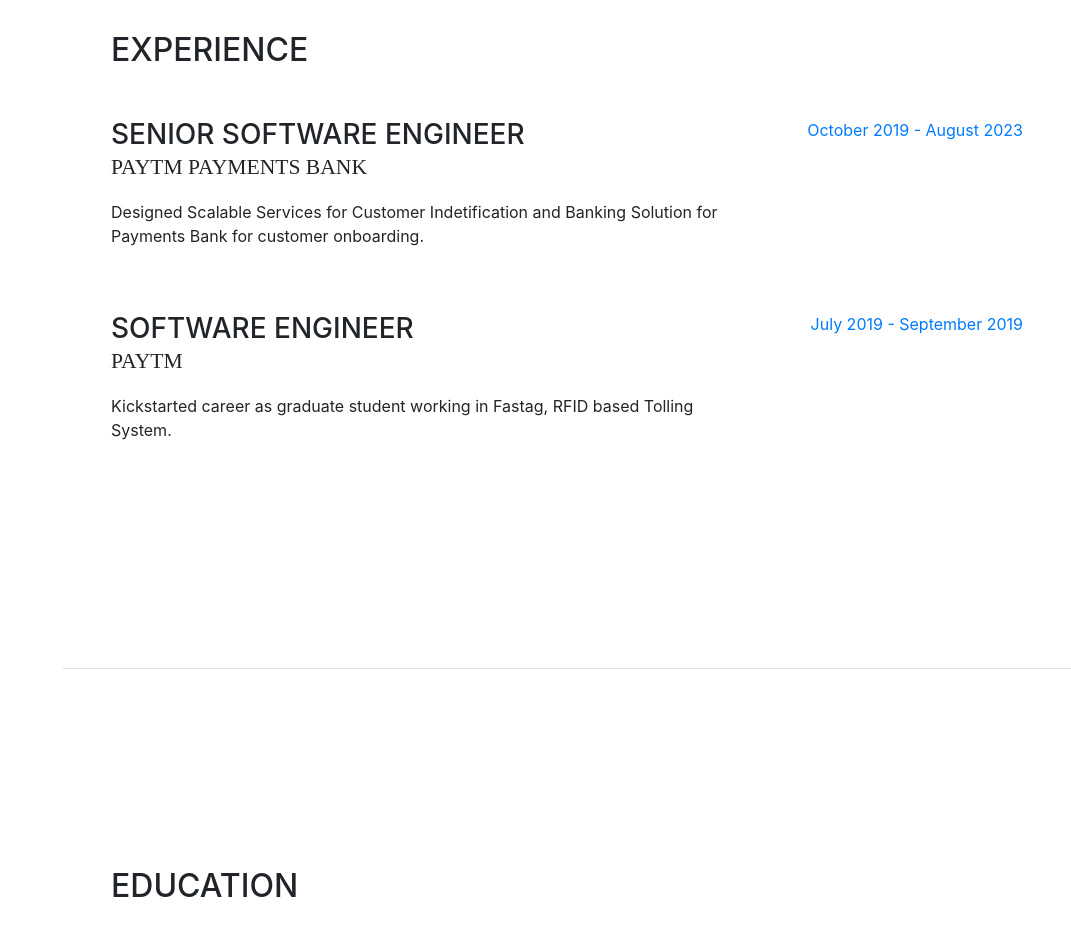
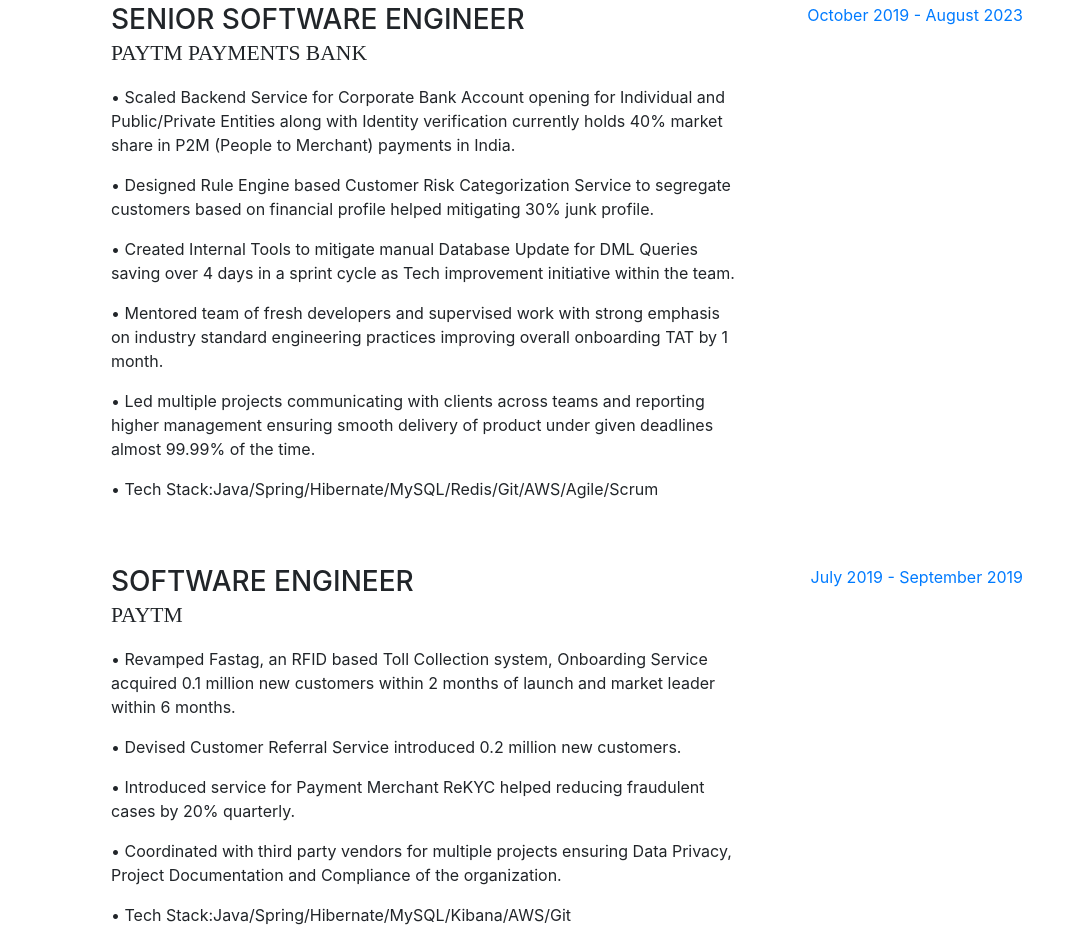
Before and after one commit to rahulgyawali/portfolio, a website with bundled scripts: page index.html in a window 1280 px wide. Shown: the part 931-1882 px from the top of the page, without its empty margins (209-1280 px from the left). Built offline with nearby package versions, Linux system fonts and the light colour scheme; a web font is replaced by a local one.

Commit message:
added experience details

```diff
--- a/index.html
+++ b/index.html
@@ -119,7 +119,13 @@
             <div class="resume-content mr-auto">
               <h3 class="mb-0">Senior Software Engineer</h3>
               <div class="subheading mb-3">Paytm Payments Bank</div>
-              <p>Designed Scalable Services for Customer Indetification and Banking Solution for Payments Bank for customer onboarding.</p>
+              <p>• Scaled Backend Service for Corporate Bank Account opening for Individual and Public/Private Entities along
+                with Identity verification currently holds 40% market share in P2M (People to Merchant) payments in India.</p>
+              <p>• Designed Rule Engine based Customer Risk Categorization Service to segregate customers based on financial profile helped mitigating 30% junk profile.</p>
+              <p>• Created Internal Tools to mitigate manual Database Update for DML Queries saving over 4 days in a sprint cycle as Tech improvement initiative within the team.</p>
+              <p>• Mentored team of fresh developers and supervised work with strong emphasis on industry standard engineering practices improving overall onboarding TAT by 1 month.</p>
+              <p>• Led multiple projects communicating with clients across teams and reporting higher management ensuring smooth delivery of product under given deadlines almost 99.99% of the time.</p>
+              <p>• Tech Stack:Java/Spring/Hibernate/MySQL/Redis/Git/AWS/Agile/Scrum</p>
             </div>
             <div class="resume-date text-md-right">
               <span class="text-primary">October 2019 - August 2023</span>
@@ -130,7 +136,12 @@
             <div class="resume-content mr-auto">
               <h3 class="mb-0">Software Engineer</h3>
               <div class="subheading mb-3">Paytm</div>
-              <p>Kickstarted career as graduate student working in Fastag, RFID based Tolling System.</p>
+              <p>• Revamped Fastag, an RFID based Toll Collection system, Onboarding Service acquired 0.1 million new customers
+within 2 months of launch and market leader within 6 months.</p>
+              <p>• Devised Customer Referral Service introduced 0.2 million new customers.</p>
+              <p>• Introduced service for Payment Merchant ReKYC helped reducing fraudulent cases by 20% quarterly.</p>
+              <p>• Coordinated with third party vendors for multiple projects ensuring Data Privacy, Project Documentation and Compliance of the organization.</p>
+              <p>• Tech Stack:Java/Spring/Hibernate/MySQL/Kibana/AWS/Git</p>
             </div>
             <div class="resume-date text-md-right">
               <span class="text-primary">July 2019 - September 2019</span>
@@ -203,7 +214,7 @@
               <i class="devicons devicons-jenkins"></i>
             </li>
             <li class="list-inline-item">
-              <i class="devicons devicons-c#"></i>
+              <i class="devicons devicons-git"></i>
             </li>
             <li class="list-inline-item">
               <i class="devicons devicons-docker"></i>
```
